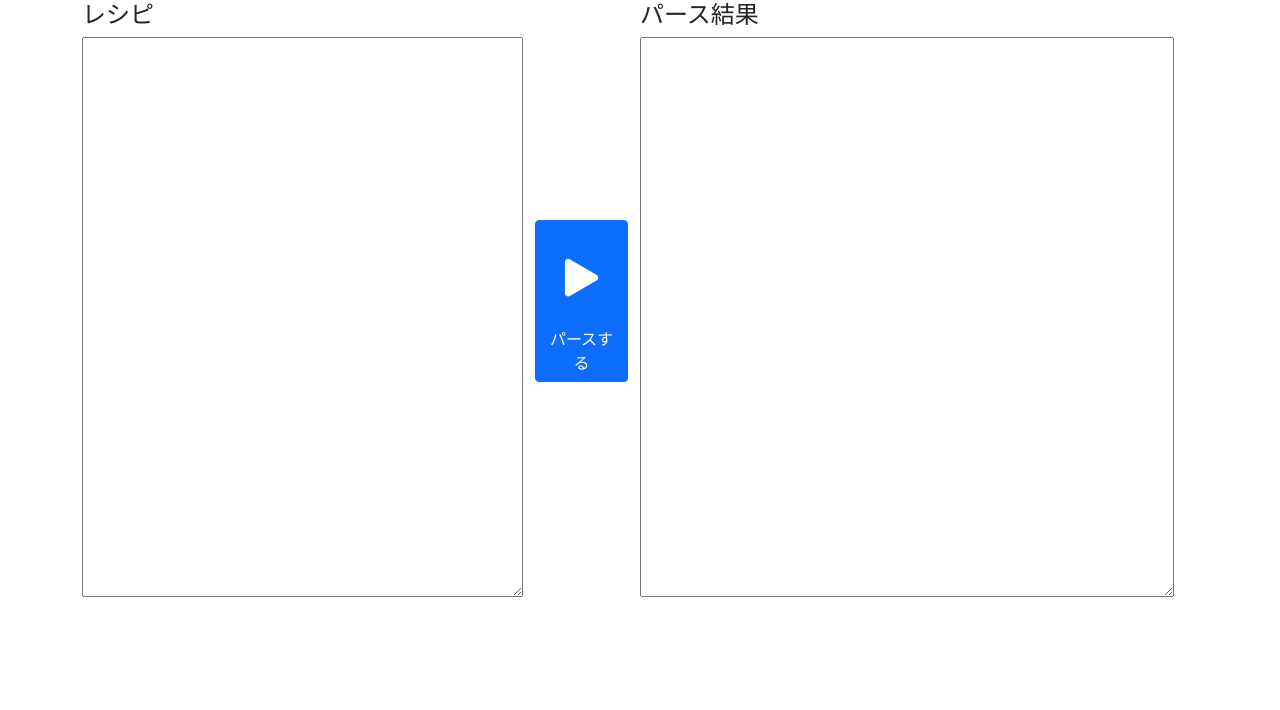
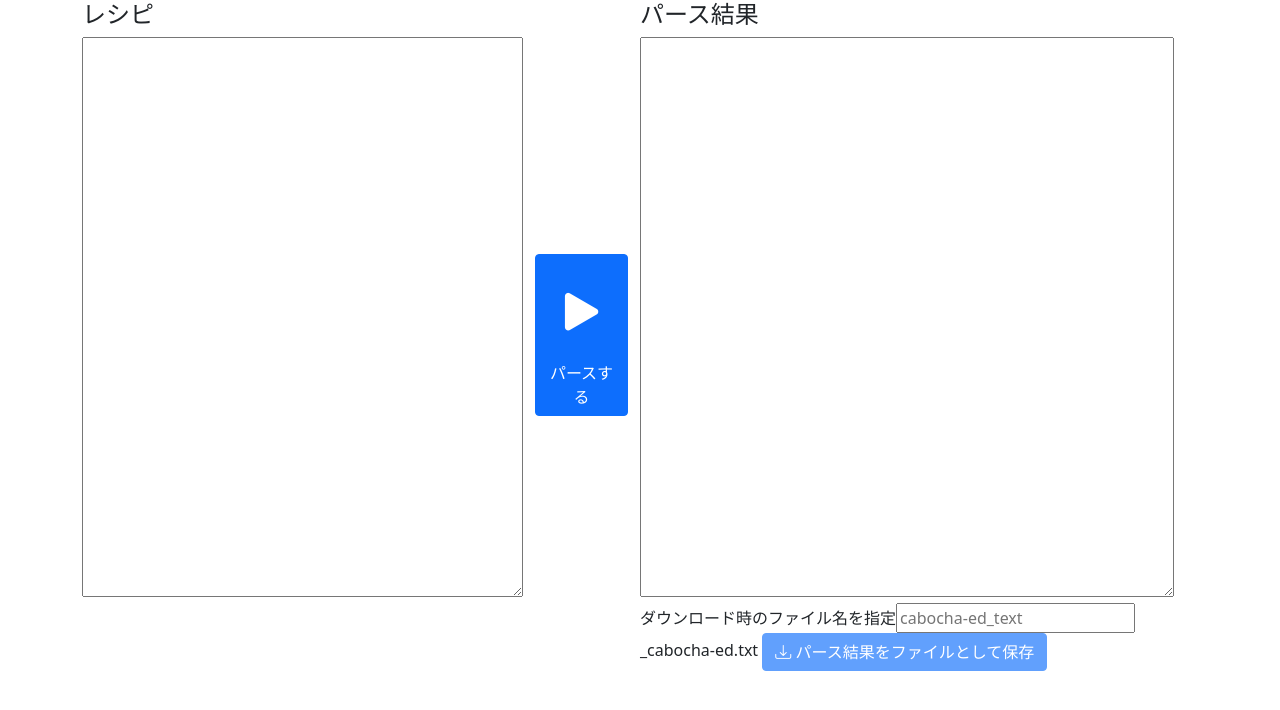
Before and after one commit to AtsushiHashimoto/cabocha-on-flask, a Flask app: page / in a window 1280 px wide. Shown: the top 710 px of the page. Run offline with Flask 2, Linux system fonts and the light colour scheme; some libraries are stand-ins or nearby versions.

Commit message:
add download func.

```diff
--- a/templates/index.html
+++ b/templates/index.html
@@ -16,13 +16,18 @@
                         <textarea id="input_text" class="width100 height70"></textarea>
                     </div>
                     <div class="col-1 vh-center margin0">
-                        <span id="parse" class="btn btn-primary">
-                        <i class="bi bi-play-fill font50pt"></i><br/>
-                            パースする</span>
+                        <button type='button' id="parse" class="btn btn-primary">
+                            <i class="bi bi-play-fill font50pt"></i><br/>
+                            パースする
+                        </button>
                     </div>
                     <div class="col-6">
                         <h4>パース結果</h4>
                         <textarea id="output_text" class="width100 height70"></textarea>
+                        <label>ダウンロード時のファイル名を指定</label><input id="basename" type="text" placeholder="cabocha-ed_text" />_cabocha-ed.txt
+                        <button type="button" disabled id="download" class="btn btn-primary">
+                            <i class="bi bi-download"></i> パース結果をファイルとして保存
+                        </button>
                     </div>
                 </div>
             </div>
@@ -30,6 +35,8 @@
     </body>
     <script src="http://ajax.googleapis.com/ajax/libs/jquery/1.9.1/jquery.min.js"></script>
     <script type="text/javascript">
+        var parsed = false
+        var basename = ""
         $(document).ready(function(){
             $('#parse').click(function(){
                 var input_text=$('#input_text').val()
@@ -39,6 +46,38 @@
                             $('#output_text').val(data)
                         }
                 );
+                parsed = true
+                if ( basename.length > 0 ) {
+                    $('#download').prop("disabled", false);
+                }
+            });
+            $('#basename').keypress(function(){
+                basename = $(this).val()
+                if ( basename.length == 0 ){
+                    return
+                }
+                if ( parsed ){
+                    $('#download').prop("disabled", false);
+                }
+            });
+            $('#download').click(function(){
+                var blobed_text = new Blob([$('#output_text').val()], {type: 'text/plain'});
+                let url = URL.createObjectURL(blobed_text);
+
+                var input_text=$('#output_text').val()
+                $.post("parse",
+                       { input: input_text},
+                       function(data){
+                            $('#output_text').val(data)
+                        }
+                );
+                let link = document.createElement('a');
+                link.href = url;
+                link.download = $('#basename').val() + '_cabocha-ed.txt';
+                // 要素の追加
+                document.body.appendChild(link);
+                link.click();
+                link.parentNode.removeChild(link);
             });
         });
     </script>
```
